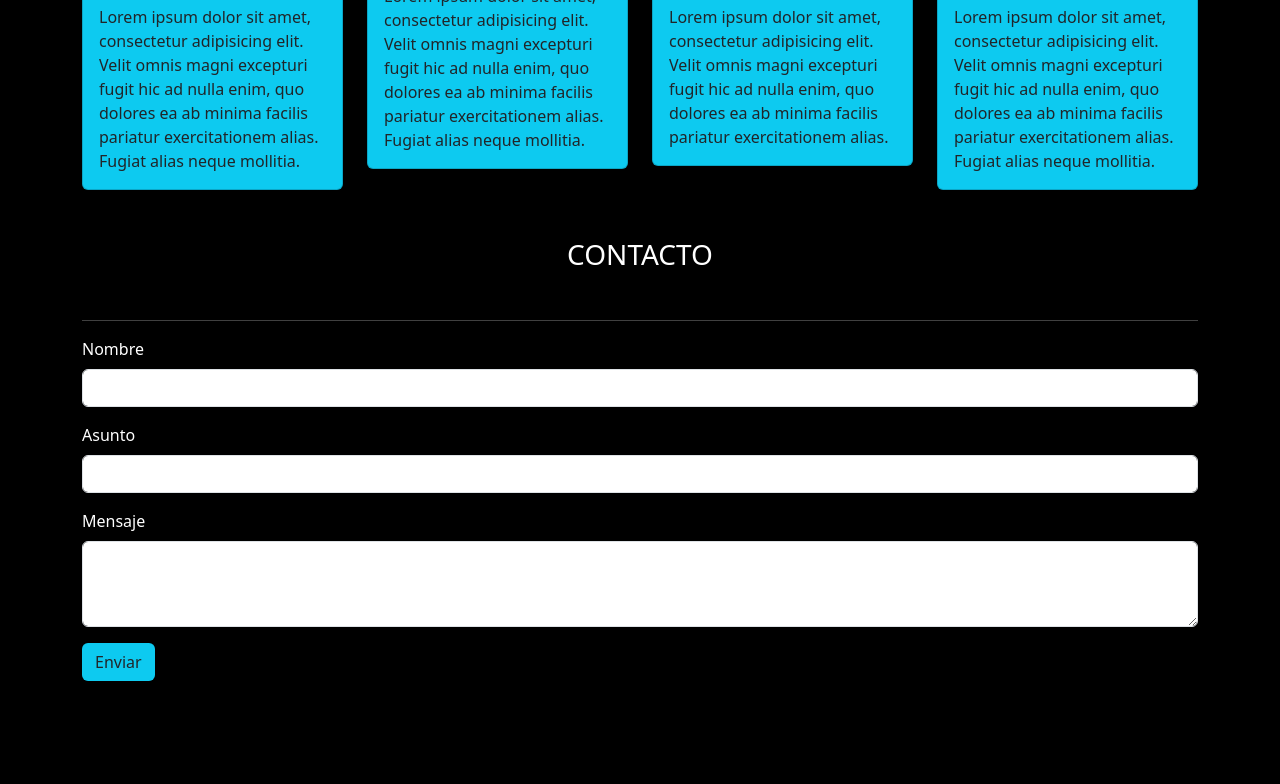
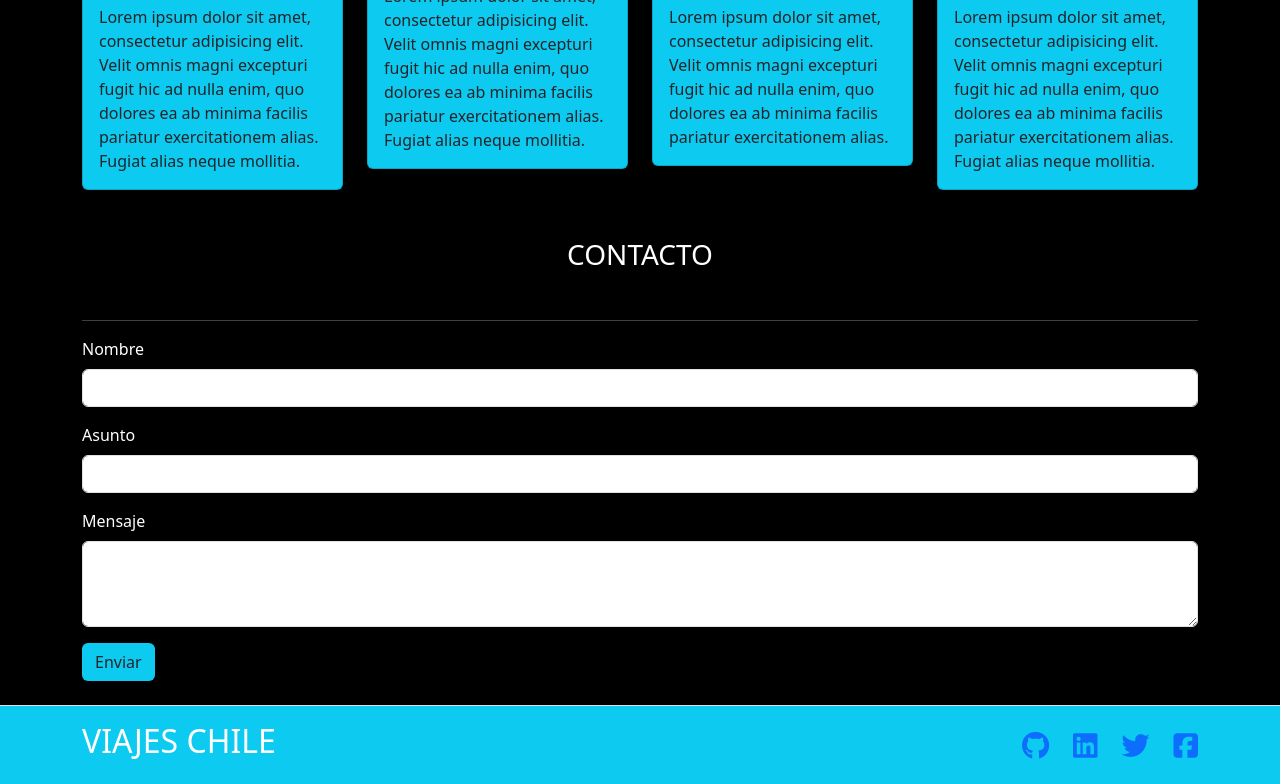
Before and after one commit to Fefyti1/Prueba-Viajes-Chile, a plain HTML site: page index.html in a window 1280 px wide. Shown: the part 1901-2685 px from the top of the page. Before the commit the page ends 2582 px from the top, so only its background shows below. Drawn offline with nearby package versions, Linux system fonts and the light colour scheme.

Commit message:
se agrega footer

```diff
--- a/index.html
+++ b/index.html
@@ -65,7 +65,7 @@
               <a class="nav-link" href="#destacados">Destacados</a>
             </li>
             <li class="nav-item">
-              <a class="nav-link" href="#contactos">Contacto</a>
+              <a class="nav-link" href="#contacto">Contacto</a>
             </li>
           </ul>
         </div>
@@ -231,8 +231,28 @@
   </section>
   </main>
 
-  <footer>
-    <!-- Viajes Chile, iconos -->
+  <!-- FOOTER -->
+  <footer id="footer"class="py-3 mt-4 bg-info text-white border-top">
+    <div class="container d-flex flex-wrap justify-content-between align-items-center">
+      <div class="col-md-4 d-flex align-items-center">
+          <h2>VIAJES CHILE</h2>
+        </div>
+
+        <ul class="nav col-md-4 justify-content-end fs-3 d-flex gap-4">
+          <a href="https://github.com/">
+          <i class="fa-brands fa-github"></i>
+        </a>
+        <a href="www.linkedin.com">
+          <i class="fa-brands fa-linkedin"></i>
+          </a>
+          <a href="https://www.twitter.com/">
+          <i class="fa-brands fa-twitter"></i>
+        </a>
+        <a href="https://www.facebook.com/">
+          <i class="fa-brands fa-square-facebook"></i>
+        </a>
+        </ul>
+    </div>
   </footer>
 </body>
 
```
